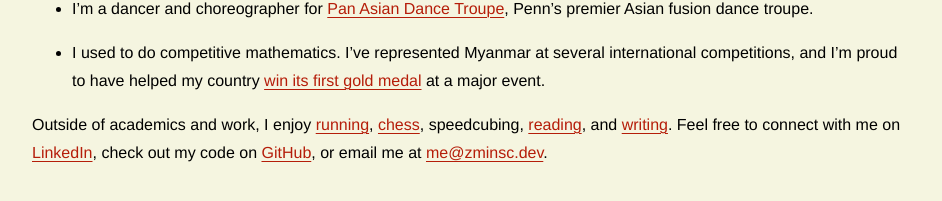
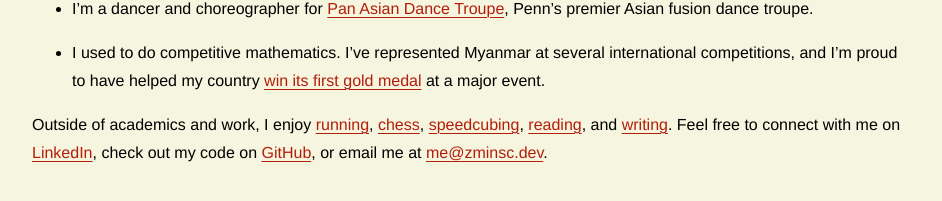
Before and after one commit to zminsc/zminsc.github.io, a Jekyll site: the page built from index.md, in a window 1280 px wide. Shown: the part 430-631 px from the top of the page, without its empty margins (168-1110 px from the left). Built offline with Jekyll 4.4.1, drawn with Linux system fonts in a browser that asks for light colours; part of the change alters nothing that is shown.

```diff
--- a/index.md
+++ b/index.md
@@ -2,6 +2,7 @@
 layout: home
 title: Steven Chang
 ---
+
 # Hi, I'm Steven.
 
 I’m an incoming software engineering intern at [Ramp](https://ramp.com/), where I’ll be building the next generation of financial software.
@@ -16,4 +17,4 @@ A little more about me...
 
 - I used to do competitive mathematics. I’ve represented Myanmar at several international competitions, and I’m proud to have helped my country [win its first gold medal](https://www.facebook.com/share/p/1G7vXeXbhB/) at a major event.
 
-Outside of academics and work, I enjoy [running](https://www.strava.com/athletes/147406763), [chess](https://www.chess.com/member/steven_knight), speedcubing, [reading](https://www.goodreads.com/zminsc), and [writing](https://zminsc.dev/blog). Feel free to connect with me on [LinkedIn](https://www.linkedin.com/in/zminsc/), check out my code on [GitHub](https://github.com/zminsc), or email me at [me@zminsc.dev](mailto:me@zminsc.dev).
+Outside of academics and work, I enjoy [running](https://www.strava.com/athletes/147406763), [chess](https://www.chess.com/member/steven_knight), [speedcubing](https://www.worldcubeassociation.org/persons/2025MINZ01), [reading](https://www.goodreads.com/zminsc), and [writing](https://zminsc.dev/blog). Feel free to connect with me on [LinkedIn](https://www.linkedin.com/in/zminsc/), check out my code on [GitHub](https://github.com/zminsc), or email me at [me@zminsc.dev](mailto:me@zminsc.dev).
```
